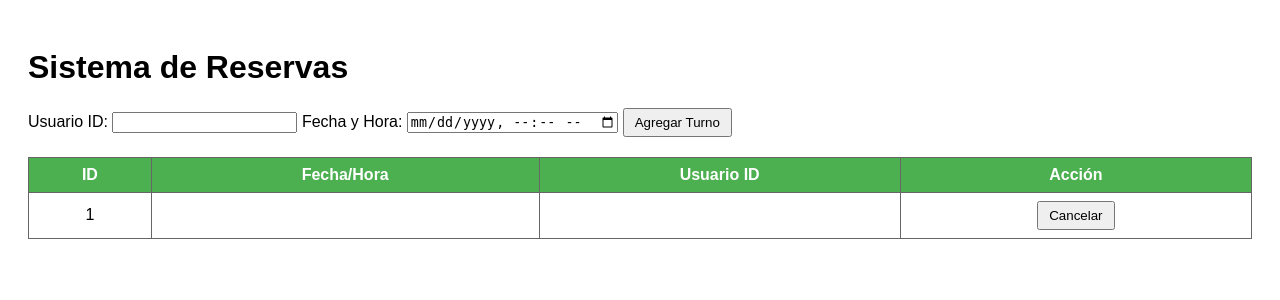
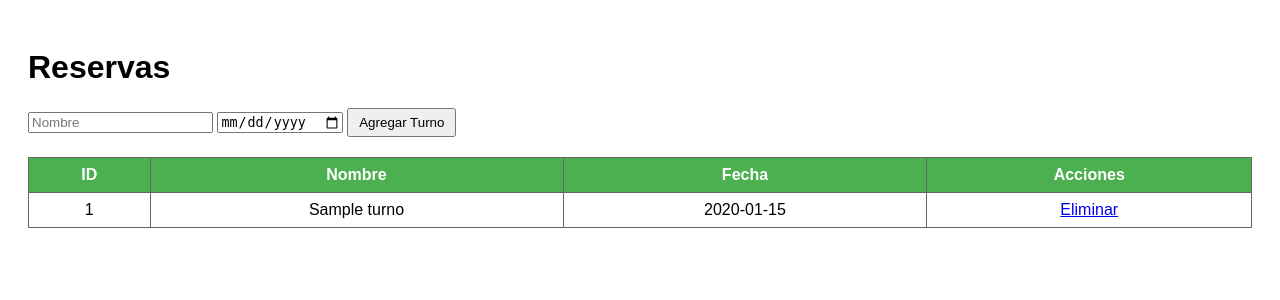
Before and after one commit to jorge221317-max/RESERVAS, a FastAPI app: page / in a window 1280 px wide. Shown: the top 300 px of the page. Run offline with FastAPI, Linux system fonts and the light colour scheme; tables that the repository leaves empty hold one stand-in row (values such as "Sample post").

Commit message:
Update turnos.html

```diff
--- a/api/templates/turnos.html
+++ b/api/templates/turnos.html
@@ -1,22 +1,18 @@
 <!DOCTYPE html>
-<html>
+<html lang="es">
 <head>
+    <meta charset="UTF-8">
     <title>Sistema de Reservas</title>
     <link rel="stylesheet" href="/static/style.css">
-    <script>
-        async function cancelarTurno(id) {
-            if(!confirm("¿Desea eliminar este turno?")) return;
-            await fetch(`/turnos/${id}`, { method: 'DELETE' });
-            location.reload();
-        }
-    </script>
 </head>
 <body>
-    <h1>Sistema de Reservas</h1>
-
-    <form action="/agregar_turno" method="post">
-        <label>Usuario ID: <input type="number" name="usuario_id" required></label>
-        <label>Fecha y Hora: <input type="datetime-local" name="fecha_hora" required></label>
+    <h1>Reservas</h1>
+    {% if error %}
+    <p style="color:red">{{ error }}</p>
+    {% endif %}
+    <form method="post" action="/turnos">
+        <input type="text" name="nombre" placeholder="Nombre" required>
+        <input type="date" name="fecha" required>
         <button type="submit">Agregar Turno</button>
     </form>
 
@@ -24,20 +20,22 @@
         <thead>
             <tr>
                 <th>ID</th>
-                <th>Fecha/Hora</th>
-                <th>Usuario ID</th>
-                <th>Acción</th>
+                <th>Nombre</th>
+                <th>Fecha</th>
+                <th>Acciones</th>
             </tr>
         </thead>
         <tbody>
-            {% for turno in turnos %}
+        {% for t in turnos %}
             <tr>
-                <td>{{ turno.id }}</td>
-                <td>{{ turno.fecha_hora }}</td>
-                <td>{{ turno.usuario_id }}</td>
-                <td><button onclick="cancelarTurno({{ turno.id }})">Cancelar</button></td>
+                <td>{{ t.id }}</td>
+                <td>{{ t.nombre }}</td>
+                <td>{{ t.fecha }}</td>
+                <td>
+                    <a href="/turnos/delete/{{ t.id }}">Eliminar</a>
+                </td>
             </tr>
-            {% endfor %}
+        {% endfor %}
         </tbody>
     </table>
 </body>
```
